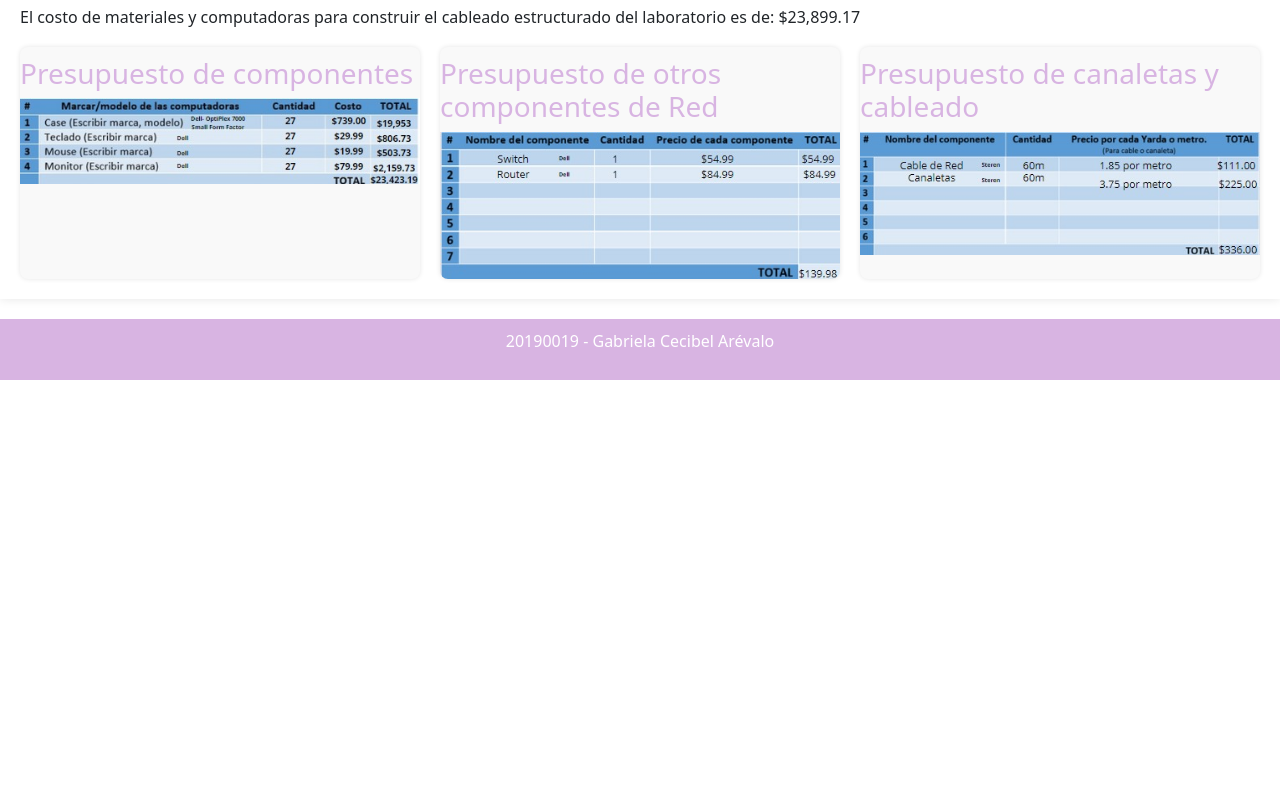
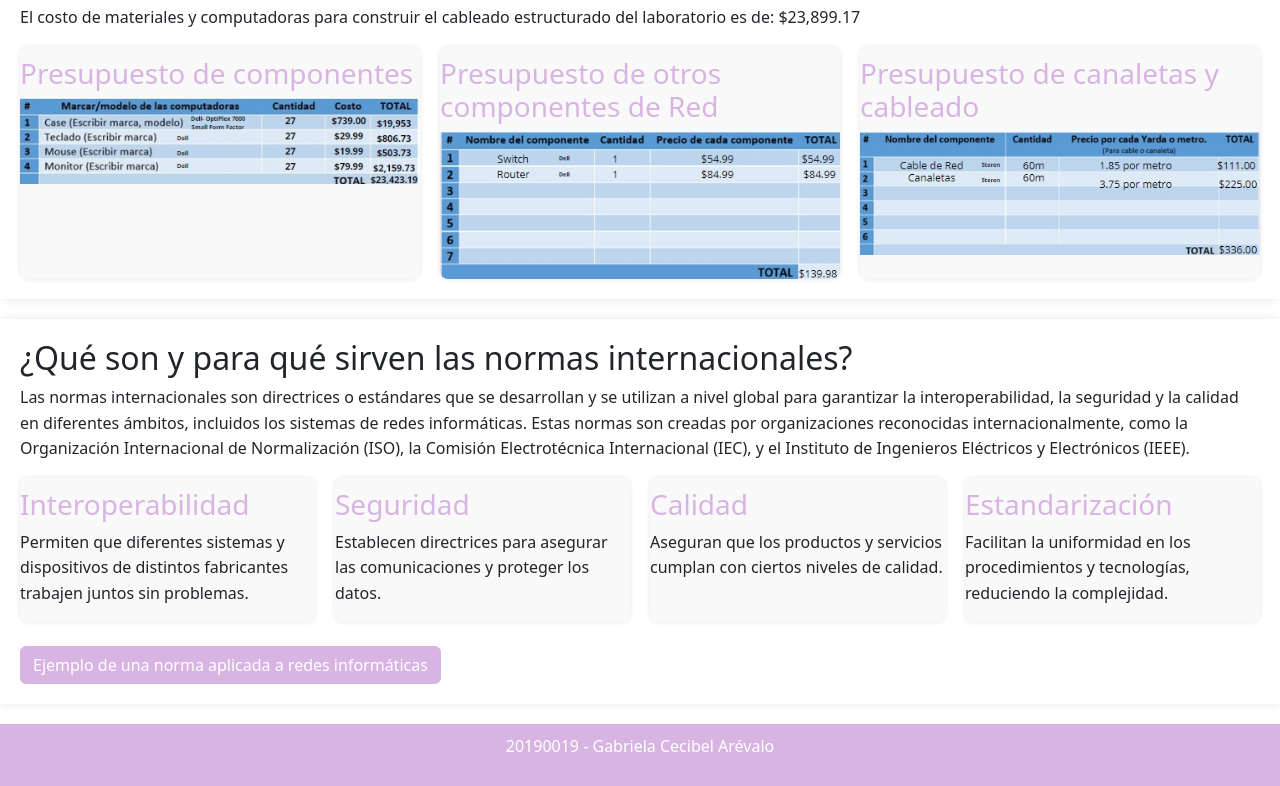
Before and after one commit to gabyceci/Gabriela-Perfil-1-redes, a plain HTML site: page index.html in a window 1280 px wide. Shown: the part 5163-5949 px from the top of the page. Before the commit the page ends 5543 px from the top, so only its background shows below. Drawn offline with nearby package versions, Linux system fonts and the light colour scheme.

Commit message:
Actividad 2 inicio

```diff
--- a/index.html
+++ b/index.html
@@ -228,6 +228,53 @@
         </div>
     </section>
 
+    <section id="cables-especiales">
+        <h2>¿Qué son y para qué sirven las normas internacionales?</h2>
+        <p>Las normas internacionales son directrices o estándares que se desarrollan y se utilizan a nivel global
+            para garantizar la interoperabilidad, la seguridad y la calidad en diferentes ámbitos, incluidos los sistemas de redes informáticas. Estas normas son creadas por organizaciones reconocidas internacionalmente, como la Organización Internacional de Normalización (ISO),
+            la Comisión Electrotécnica Internacional (IEC), y el Instituto de Ingenieros Eléctricos y Electrónicos (IEEE).</p>
+
+        <div class="grid-container">
+            <div class="item">
+                <h3>Interoperabilidad</h3>
+                <p>Permiten que diferentes sistemas y dispositivos de distintos fabricantes trabajen juntos sin problemas.</p>
+            </div>
+            <div class="item">
+                <h3>Seguridad</h3>
+                <p> Establecen directrices para asegurar las comunicaciones y proteger los datos.</p>
+            </div>
+            <div class="item">
+                <h3>Calidad</h3>
+                <p>Aseguran que los productos y servicios cumplan con ciertos niveles de calidad.</p>
+            </div>
+            <div class="item">
+                <h3>Estandarización</h3>
+                <p>Facilitan la uniformidad en los procedimientos y tecnologías, reduciendo la complejidad.</p>
+            </div>
+        </div>
+<br>
+        <!-- Button trigger modal -->
+        <button type="button" class="btn btn-primary" style="background-color: #d8b4e2; border-color: #d8b4e2;" data-bs-toggle="modal" data-bs-target="#exampleModal">
+            Ejemplo de una norma aplicada a redes informáticas  </button>
+
+  <!-- Modal -->
+  <div class="modal fade" id="exampleModal" tabindex="-1" aria-labelledby="exampleModalLabel" aria-hidden="true">
+    <div class="modal-dialog">
+      <div class="modal-content">
+        <div class="modal-header">
+          <h1 class="modal-title fs-5" id="exampleModalLabel">Norma IEEE 802.3</h1>
+          <button type="button" class="btn-close" data-bs-dismiss="modal" aria-label="Close"></button>
+        </div>
+        <div class="modal-body">
+            Es el estándar que define la tecnología Ethernet, una de las más utilizadas para redes de área local (LAN).
+            Este estándar especifica cómo se deben construir los cables y las interfaces de red, garantizando que todos
+            los dispositivos conectados puedan comunicarse de manera efectiva.
+        </div>
+      </div>
+    </div>
+  </div>
+    </section>
+
 
     <footer>
         <p>20190019 - Gabriela Cecibel Arévalo</p>
```
